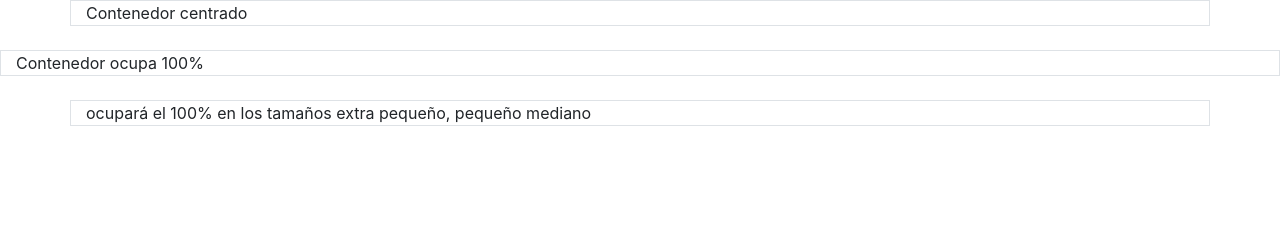
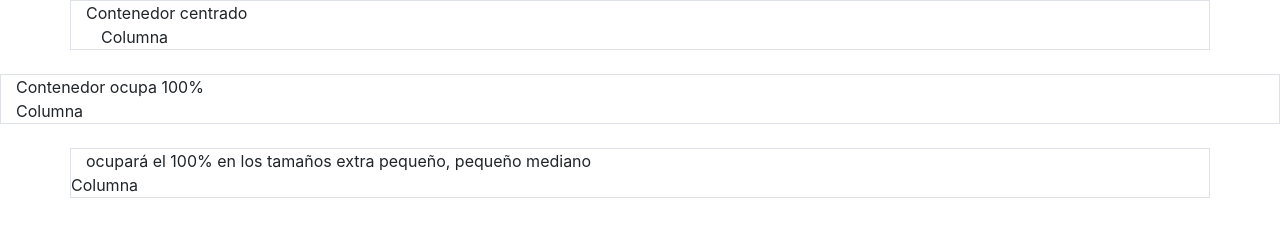
Before and after one commit to MartaMoran/Bootstrap, a plain HTML site: page index.html in a window 1280 px wide. Drawn offline with nearby package versions, Linux system fonts and the light colour scheme.

Commit message:
añadiendo row y col

```diff
--- a/index.html
+++ b/index.html
@@ -8,9 +8,30 @@
     </head>
     <body id="body">
         <div class="container border"> Contenedor centrado
+            <div clas="row">
+                <div class="col">
+                    Columna
+                </div>
+            </div>
         </div>
-        <div class="container-fluid border mt-4">Contenedor ocupa 100%</div>
-        <div class="container-md border mt-4"> ocupará el 100% en los tamaños extra pequeño, pequeño mediano</div>
+        <div class="container-fluid border mt-4">Contenedor ocupa 100%
+            <div class="row">
+                <div class="col">
+                    Columna
+                </div>
+            </div>
+        </div>
+
+        <div class="container-md border mt-4"> ocupará el 100% en los tamaños extra pequeño, pequeño mediano
+            <div class="row">
+                <div class="Column">
+                    Columna
+                </div>
+            </div>
+        </div>
+
+
+
         <script src="https://code.jquery.com/jquery-3.4.1.slim.min.js" integrity="sha384-J6qa4849blE2+poT4WnyKhv5vZF5SrPo0iEjwBvKU7imGFAV0wwj1yYfoRSJoZ+n" crossorigin="anonymous"></script>
         <script src="https://cdn.jsdelivr.net/npm/popper.js@1.16.0/dist/umd/popper.min.js" integrity="sha384-Q6E9RHvbIyZFJoft+2mJbHaEWldlvI9IOYy5n3zV9zzTtmI3UksdQRVvoxMfooAo" crossorigin="anonymous"></script>
         <script src="https://stackpath.bootstrapcdn.com/bootstrap/4.4.1/js/bootstrap.min.js" integrity="sha384-wfSDF2E50Y2D1uUdj0O3uMBJnjuUD4Ih7YwaYd1iqfktj0Uod8GCExl3Og8ifwB6" crossorigin="anonymous"></script>
```
